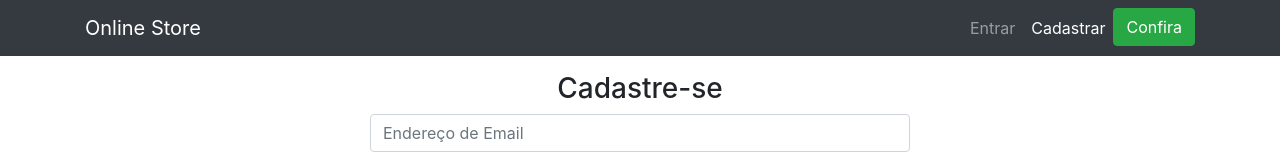
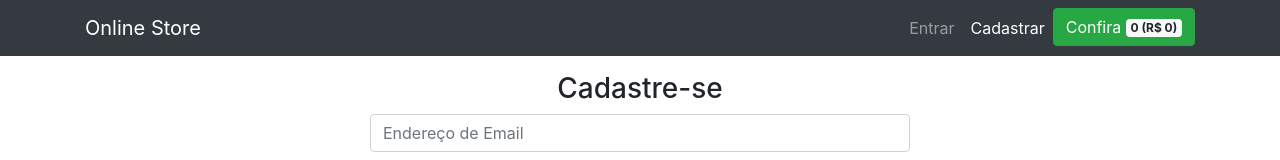
Before and after one commit to diegotpereira/vue-firebase-carrinho-de-compras-master, a Vue app: page /cadastrar in a window 1280 px wide. Shown: the top 160 px of the page. Built offline with nearby package versions, Linux system fonts and the light colour scheme; no server answers; the database is empty.

Commit message:
alteração nos layout.

```diff
--- a/src/components/Header.vue
+++ b/src/components/Header.vue
@@ -31,7 +31,7 @@
         </router-link>
         <li>
           <router-link to="/carrinho" class="btn btn-success navbar-btn" tag="button">
-            Confira <span class="badge badge-light"></span>
+            Confira <span class="badge badge-light">{{ numItems }} (R$ {{ carrinhoValor }}) </span>
           </router-link>
         </li>
       </ul>
@@ -51,7 +51,14 @@ export default {
     }
   },
   computed: {
-    ...mapGetters(['estaLogado', 'atualUsuario']),
+    ...mapGetters(['estaLogado', 'atualUsuario', 'carrinhoValor', 'carrinhoItemLista']),
+	numItems() {
+		return this.carrinhoItemLista.reduce((total, item) => {
+			total += item.quantidade;
+
+			return total
+		}, 0)
+	},
     usuarioEmail() {
       return this.estaLogado ? this.atualUsuario.email : ''
     }
--- a/src/components/product/ProdutoItem.vue
+++ b/src/components/product/ProdutoItem.vue
@@ -6,12 +6,12 @@
     </div>
     <div class="card-body">
       <router-link :to="'/produto/' + item.id" tag="h5" class="card-title"><a>{{ item.titulo }}</a></router-link>
-      <h6 class="card-subtitle mb-2 remain">{{ item.quantidade }} left in stock</h6>
+      <h6 class="card-subtitle mb-2 remain">{{ item.quantidade }} quantidade(s) em estoque</h6>
 
       <p class="card-text truncate">{{ item.descricao | curtaDescricao}}</p>
 
       <div class="row">
-        <p class="col-6 lead">${{ item.preco }}</p>
+        <p class="col-6 lead">R${{ item.preco }}</p>
         <p class="col-6">
           <button class="btn btn-success pull-right" :disabled="item.quantidade === 0" @click="addItem">
             Add Carrinho
```
